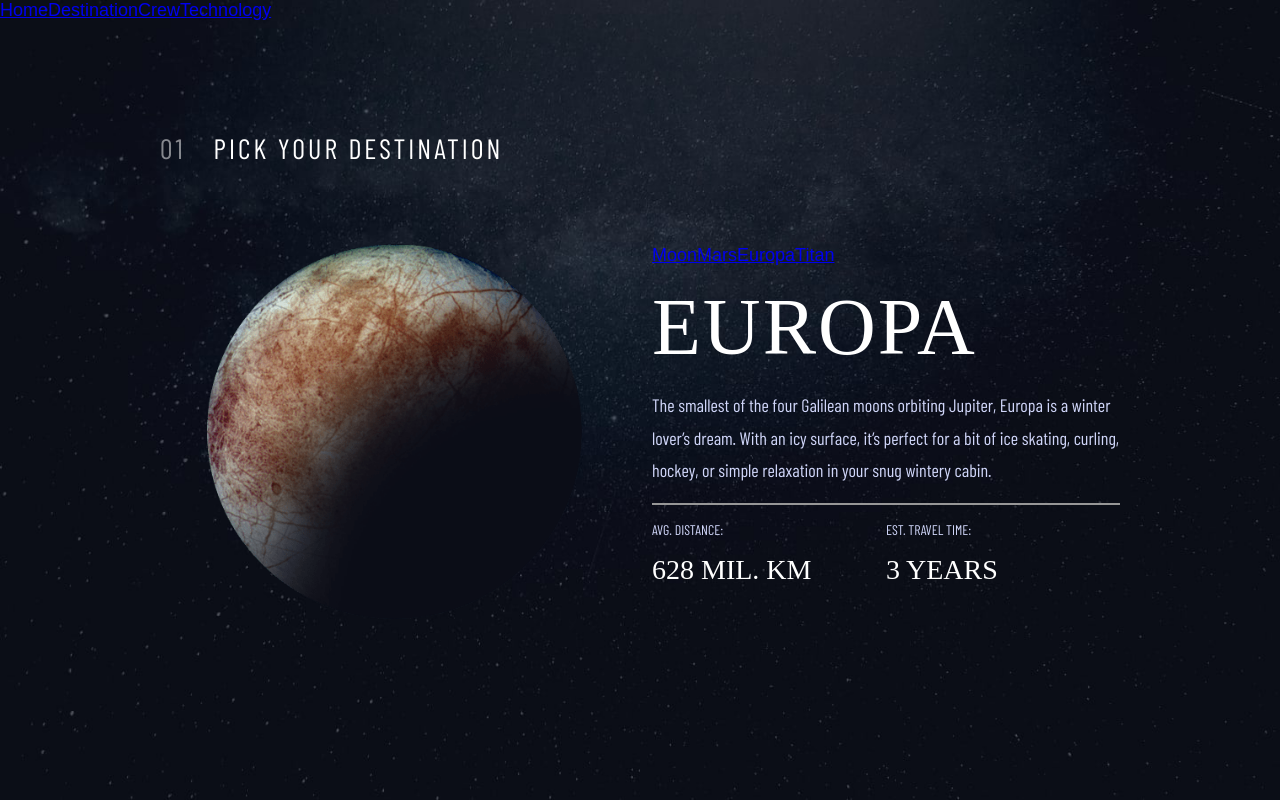
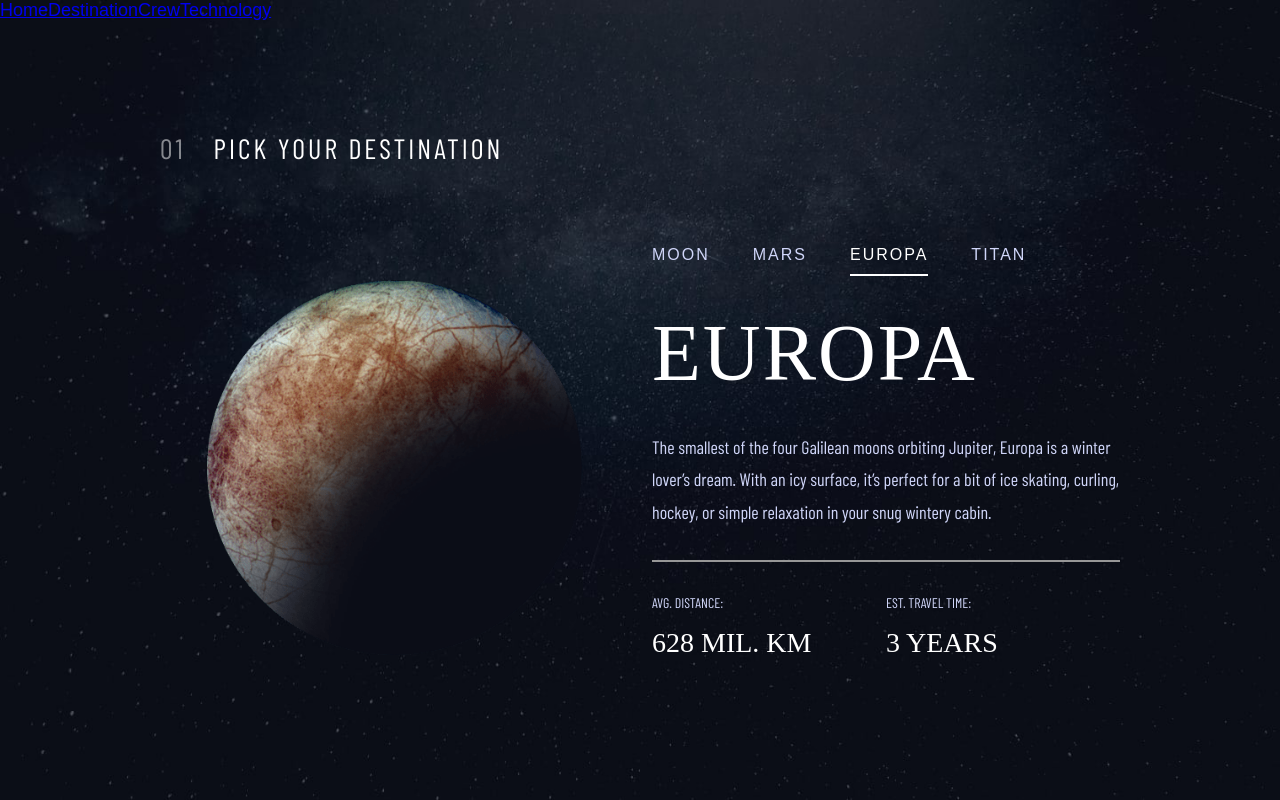
Before and after one commit to lexadecimals/space-tourism, a React (Vite) app: page /destination/europa in a window 1280 px wide. Built offline with nearby package versions, Linux system fonts and the light colour scheme; a web font is replaced by a local one.

Commit message:
styles destination sub menu & hover and active states

```diff
--- a/src/components/location/locationStyles.js
+++ b/src/components/location/locationStyles.js
@@ -27,6 +27,9 @@ export const Container = styled.div`
 export const MainContentContainer = styled.div`
   display: grid;
   gap: 1rem;
+  @media only screen and (min-width: 1200px) {
+    gap: 2rem
+  }
 `
 
 export const FactsContainer = styled.div`
--- /dev/null
+++ b/src/components/menus/destinationMenu/desintationMenuStyles.js
@@ -0,0 +1,19 @@
+import styled from 'styled-components'
+
+export const Nav = styled.nav`
+`
+
+export const UnorderedList = styled.ul`
+display: grid;
+grid-template-columns: repeat(4, auto);
+justify-content: space-between;
+width: 80%;
+margin: 0 auto;
+@media only screen and (min-width: 700px) {
+    width: 50%;
+}
+@media only screen and (min-width: 1200px) {
+    width: 80%;
+    margin: 0;
+}
+`
--- /dev/null
+++ b/src/components/menus/destinationMenu/index.jsx
@@ -0,0 +1,9 @@
+import { UnorderedList } from './desintationMenuStyles';
+
+export const Menu = ({ children }) => {
+  return (
+    <nav>
+      <UnorderedList>{children}</UnorderedList>
+    </nav>
+  );
+};
--- a/src/pages/destination/destinationStyles.js
+++ b/src/pages/destination/destinationStyles.js
@@ -0,0 +1,32 @@
+import styled from 'styled-components';
+import { NavLink } from 'react-router-dom';
+
+export const ListItem = styled.li`
+
+`
+
+export const StyledNavLink = styled(NavLink)`
+    color: #D0D6F9;
+    text-transform: uppercase;
+    letter-spacing: 2px;
+    text-decoration: none;
+    display: inline-block;
+    font-size: 0.875rem;
+
+    &:hover {
+        border-bottom: 2px solid silver;
+        padding-bottom: 10px;
+    }
+    &.active {
+        color: white;
+        border-bottom: 2px solid white;
+        padding-bottom: 10px;
+    }
+   @media only screen and (min-width: 700px) {
+    font-size: 1rem;
+   }
+   @media only screen and (min-width: 1200px) {
+    font-size: 1rem;
+   }
+
+`
--- a/src/pages/destination/index.jsx
+++ b/src/pages/destination/index.jsx
@@ -1,9 +1,11 @@
-import { NavLink, useParams } from 'react-router-dom';
+import { useParams } from 'react-router-dom';
 
 import Location from '../../components/location/index.jsx';
+import { Menu } from '../../components/menus/destinationMenu';
 import data from '../../data.json';
-import { SubHeading, Span } from '../../sharedStyles.js';
-import { Container } from '../../sharedStyles.js';
+
+import { Container, SubHeading, Span } from '../../sharedStyles.js';
+import { ListItem, StyledNavLink } from './destinationStyles.js';
 
 const Destination = () => {
   const { name } = useParams();
@@ -15,20 +17,20 @@ const Destination = () => {
         <Span>01</Span>Pick Your Destination
       </SubHeading>
       <Location name={name}>
-        <nav>
-          <ul>
+        <Menu>
           {destinations &&
             destinations.map((location) => {
               return (
-                  <li key={location.description}>
-                    <NavLink to={`/destination/${location.name.toLowerCase()}`}>
+                <ListItem key={location.description}>
+                  <StyledNavLink
+                    to={`/destination/${location.name.toLowerCase()}`}
+                  >
                     {location.name}
-                    </NavLink>
-                  </li>
+                  </StyledNavLink>
+                </ListItem>
               );
             })}
-          </ul>
-        </nav>
+        </Menu>
       </Location>
     </Container>
   );
```
Lines whose indentation alone changed are shown as unchanged.
